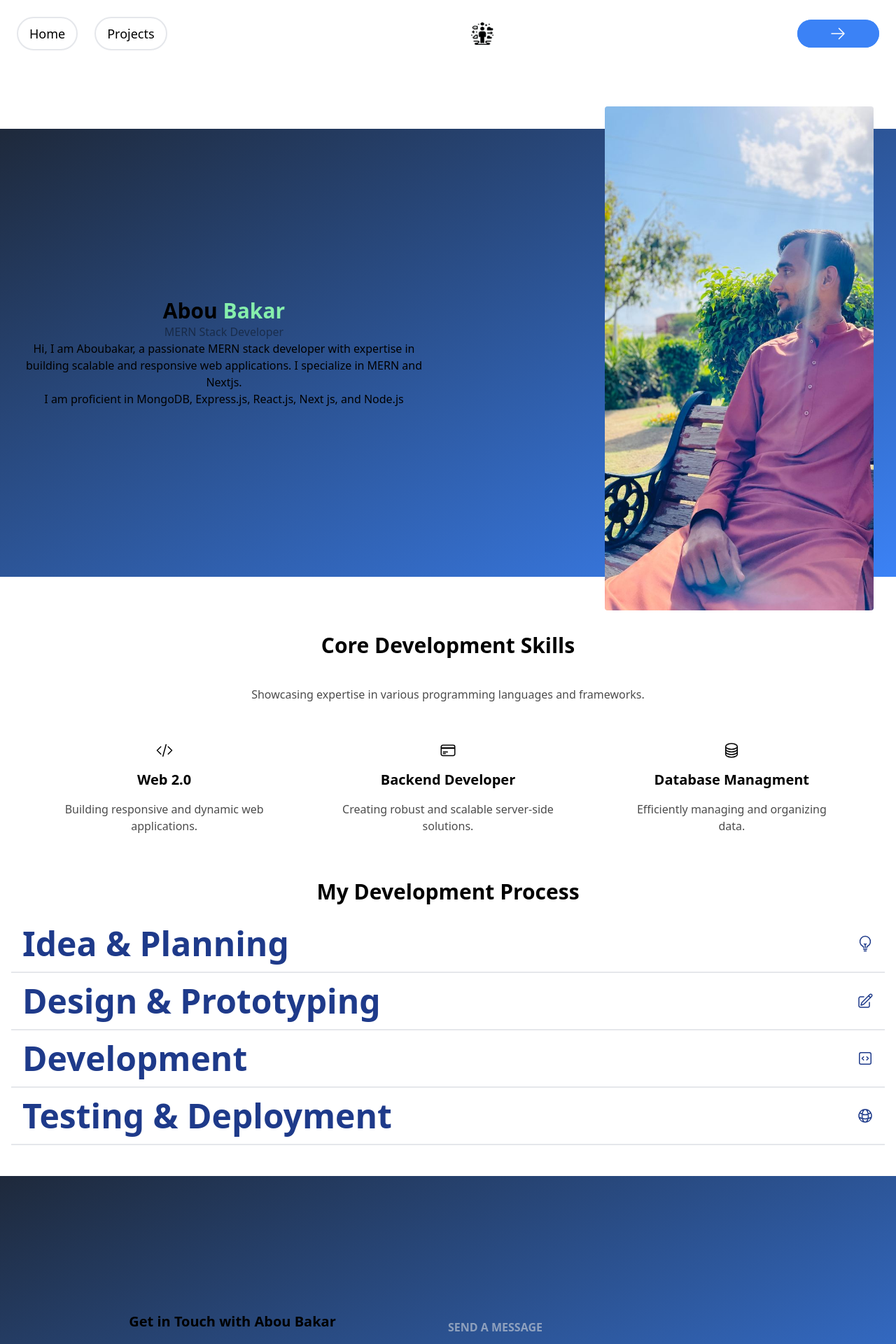
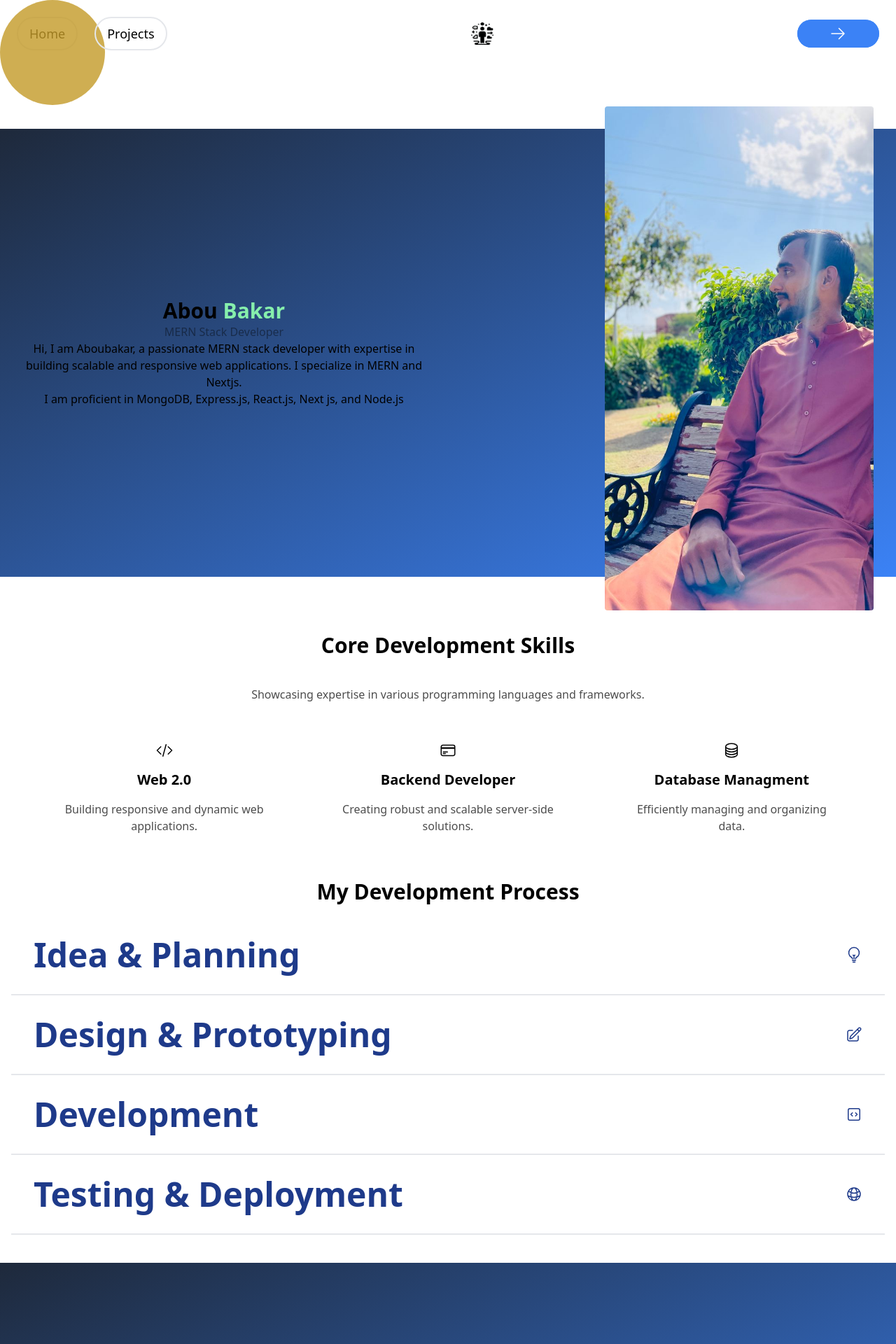
Before and after one commit to AboubakarArisar/Portfolio-Nextjs, a Next.js app: page / in a window 1280 px wide. Shown: the top 1920 px of the page at 70% size. Built offline with nearby package versions, Linux system fonts and the light colour scheme.

Commit message:
refactored design

```diff
--- a/app/Way.tsx
+++ b/app/Way.tsx
@@ -6,8 +6,8 @@ const Way: React.FC = () => {
         <h1 className='w-full text-center text-3xl font-semibold text-black'>
           My Development Process
         </h1>
-        <div className='flex flex-col p-4  text-blue-900'>
-          <div className='relative overflow-hidden element w-full border-b-2 p-4'>
+        <div className='flex flex-col  p-4  text-blue-900'>
+          <div className='relative overflow-hidden element w-full border-b-2 p-8'>
             <div className='absolute  overlay left-0 -top-full w-full h-full bg-orange-400'></div>
             <h1 className='text-3xl md:text-5xl font-bold heading cursor-pointer flex items-center justify-between'>
               Idea & Planning
@@ -29,7 +29,7 @@ const Way: React.FC = () => {
               </span>
             </h1>
           </div>
-          <div className='relative overflow-hidden element w-full border-b-2 p-4'>
+          <div className='relative overflow-hidden element w-full border-b-2 p-8 '>
             <div className='absolute  overlay left-0 -top-full w-full h-full bg-orange-400'></div>
             <h1 className='text-3xl md:text-5xl font-bold heading cursor-pointer flex items-center justify-between'>
               Design & Prototyping
@@ -51,7 +51,7 @@ const Way: React.FC = () => {
               </span>
             </h1>
           </div>
-          <div className='relative overflow-hidden element w-full border-b-2 p-4'>
+          <div className='relative overflow-hidden element w-full border-b-2 p-8'>
             <div className='absolute  overlay left-0 -top-full w-full h-full bg-orange-400'></div>
             <h1 className='text-3xl md:text-5xl font-bold heading cursor-pointer flex items-center justify-between'>
               Development
@@ -73,7 +73,7 @@ const Way: React.FC = () => {
               </span>
             </h1>
           </div>
-          <div className='relative overflow-hidden element w-full border-b-2 p-4'>
+          <div className='relative overflow-hidden element w-full border-b-2 p-8'>
             <div className='absolute  overlay left-0 -top-full w-full h-full bg-orange-400'></div>
             <h1 className='text-3xl md:text-5xl font-bold heading cursor-pointer flex items-center justify-between'>
               Testing & Deployment
--- a/app/globals.css
+++ b/app/globals.css
@@ -41,7 +41,8 @@ body {
 
 .element:hover .overlay {
   top: 0;
-  transition: infinite 0.3s;
+  cursor: pointer;
+  transition: infinite 0.8s;
 }
 
 .element .heading {
--- a/app/page.tsx
+++ b/app/page.tsx
@@ -17,7 +17,7 @@ export default function Home() {
       <motion.div
         ref={ref}
         style={{ x, y }}
-        className='box fixed z-20 opacity-0 sm:pacity-80'
+        className='box fixed z-2 opacity-0 sm:opacity-80'
       ></motion.div>
       <motion.div className='min-h-screen w-full bg-white flex flex-col gap-6 main z-10'>
         <Navbar />
```
